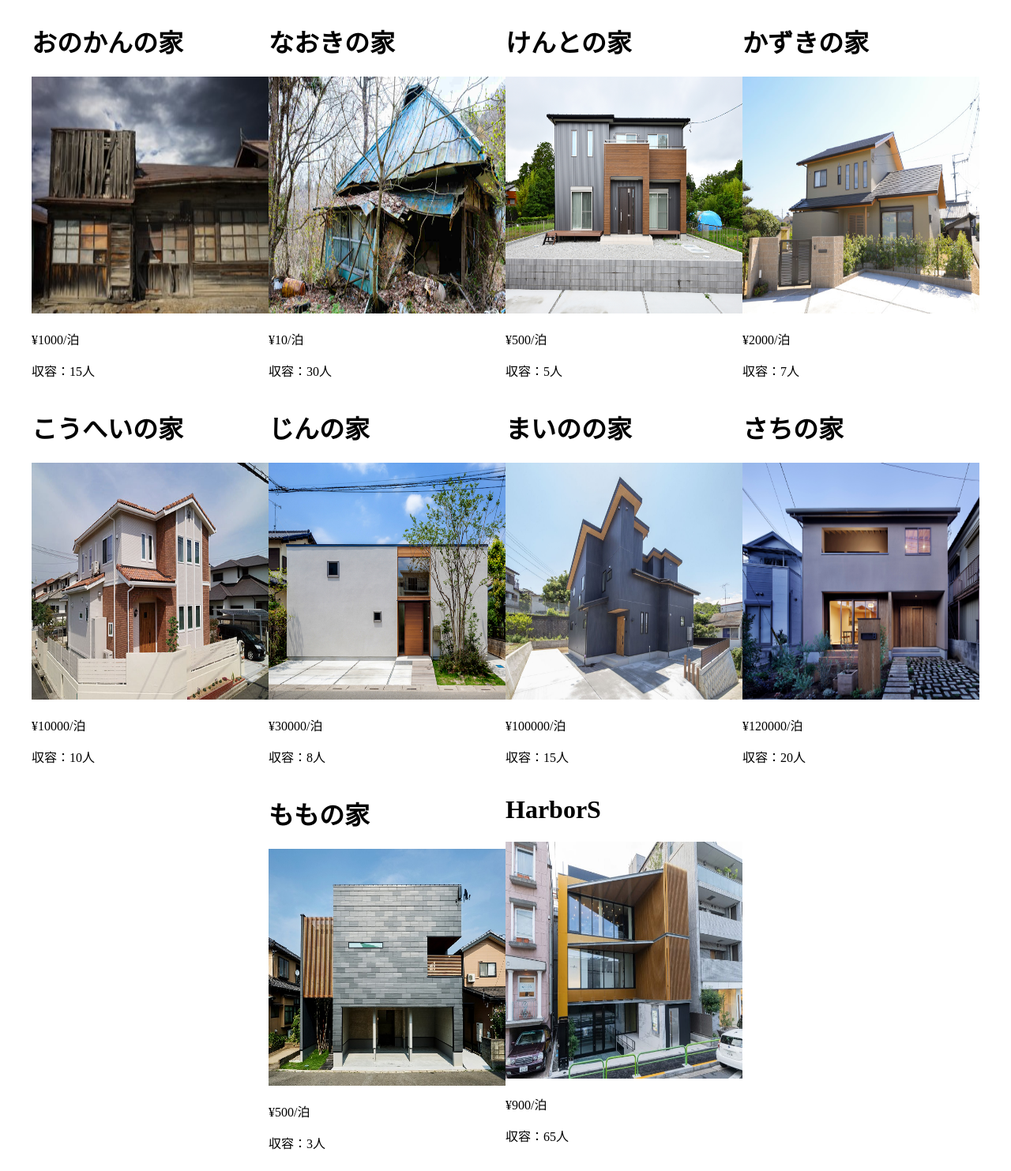
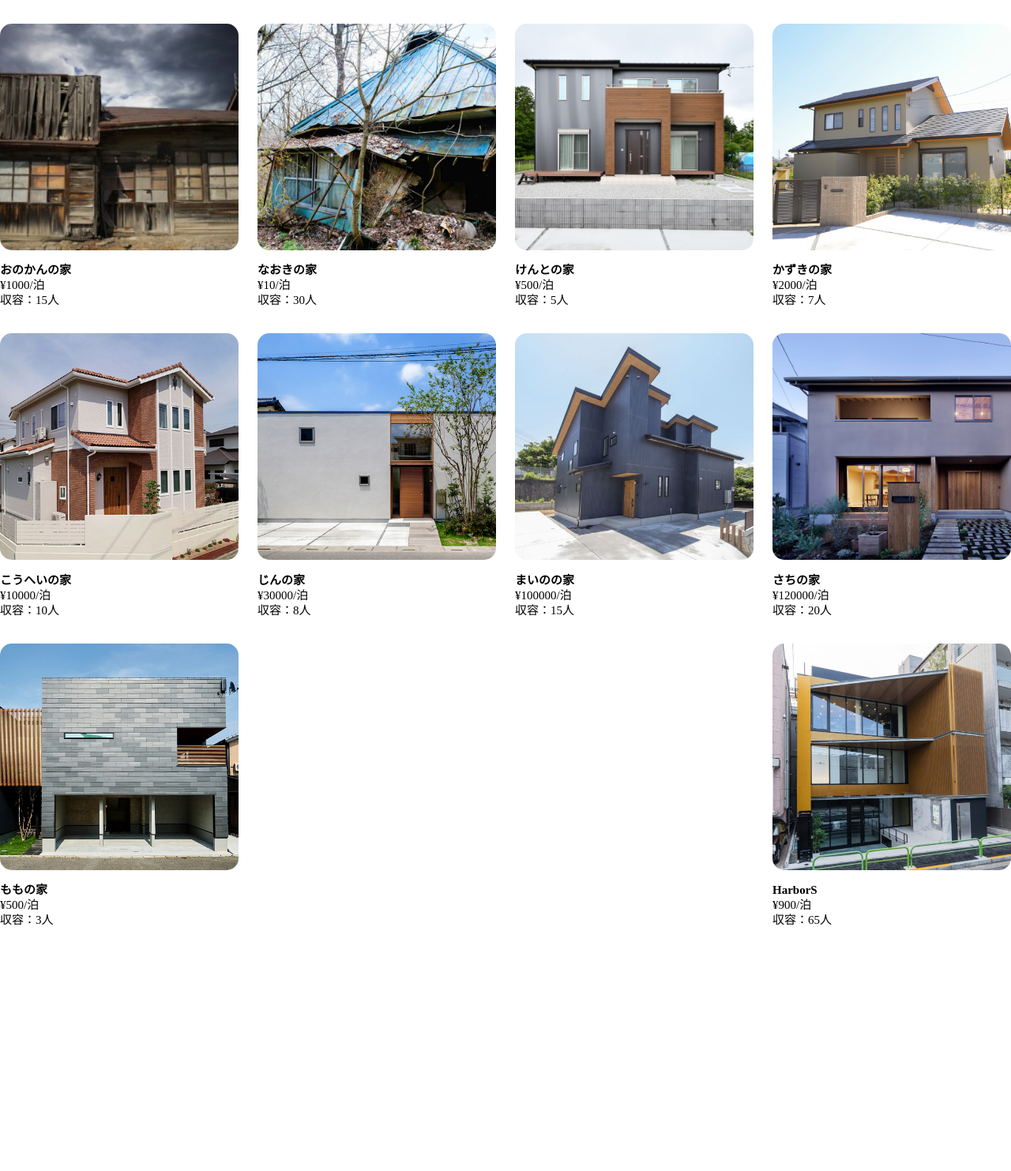
Before and after one commit to momo-0315/Arigato, a PHP site: page / in a window 1280 px wide. Shown: the whole page at 79% size. After the commit the page ends 1172 px from the top, so only its background shows below. Run offline with PHP 8.4, Linux system fonts and the light colour scheme; data comes from the database, SQL or seed files in the repository.

Commit message:
add：sass導入、模写の途中

```diff
--- /dev/null
+++ b/src/css/_user_top.scss
@@ -0,0 +1,26 @@
+.list {
+  display: flex;
+  flex-wrap: wrap;
+  justify-content: space-between;
+  max-width: 1280px;
+  margin: 30px auto 0 auto;
+}
+
+.list__item {
+
+  margin-bottom: 32px;
+
+  &--img {
+    width: 302px;
+    height: 287px;
+    object-fit: cover;
+    border-radius: 15px;
+    margin-bottom: 12px;
+  }
+
+  &--title, &--price, &--capacity {
+    margin: 0;
+    font-size: 15px;
+    line-height: 19px;
+  }
+}
--- /dev/null
+++ b/src/css/style.css
@@ -0,0 +1,24 @@
+.list {
+  display: flex;
+  flex-wrap: wrap;
+  justify-content: space-between;
+  max-width: 1280px;
+  margin: 30px auto 0 auto;
+}
+
+.list__item {
+  margin-bottom: 32px;
+}
+.list__item--img {
+  width: 302px;
+  height: 287px;
+  -o-object-fit: cover;
+     object-fit: cover;
+  border-radius: 15px;
+  margin-bottom: 12px;
+}
+.list__item--title, .list__item--price, .list__item--capacity {
+  margin: 0;
+  font-size: 15px;
+  line-height: 19px;
+}/*# sourceMappingURL=style.css.map */
--- /dev/null
+++ b/src/css/style.scss
@@ -0,0 +1 @@
+@import 'user_top';
--- a/src/index.php
+++ b/src/index.php
@@ -13,14 +13,16 @@ $airbnbs = $stmt->fetchAll();
     <meta charset="UTF-8">
     <meta name="viewport" content="width=device-width, initial-scale=1.0">
     <title>サンプル</title>
+    <link rel="stylesheet" href="./css/style.css">
+    <link rel="stylesheet" href="./css/normalize.css">
 </head>
-<div style="display: flex; flex-wrap: wrap; justify-content: center">
+<div class="list">
     <?php foreach ($airbnbs as $airbnb) : ?>
-        <div>
-            <h1><?= $airbnb["name"] ?></h1>
-            <img src="./img/airbnbs/<?= $airbnb["img"] ?>" alt="airbnb" style="width: 300px; height: 300px">
-            <p>¥<?= $airbnb["price"] ?>/泊</p>
-            <p>収容：<?= $airbnb["capacity"] ?>人</p>
+        <div class="list__item">
+            <img class="list__item--img" src="./img/airbnbs/<?= $airbnb["img"] ?>" alt="airbnb">
+            <h1 class="list__item--title"><?= $airbnb["name"] ?></h1>
+            <p class="list__item--price">¥<?= $airbnb["price"] ?>/泊</p>
+            <p class="list__item--capacity">収容：<?= $airbnb["capacity"] ?>人</p>
         </div>
     <?php endforeach; ?>
 </div>
```
Also changed, not shown: src/css/normalize.css (added), 1 other file.
